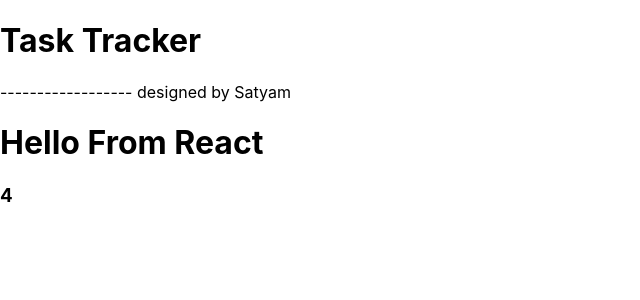
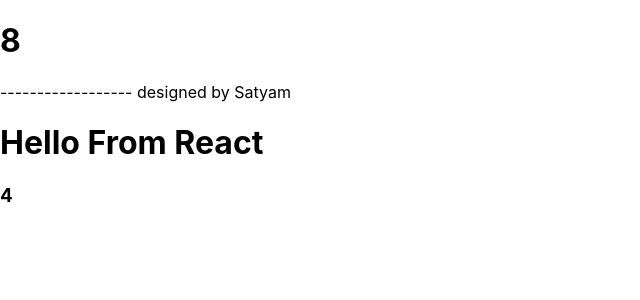
Before and after one commit to mrsatyam/react-tutorial, a React (Create React App) app: page / in a window 1280 px wide. Shown: the top 300 px of the page, without its empty margins (0-640 px from the left). Built offline with nearby package versions, Linux system fonts and the light colour scheme.

Commit message:
Adding type safety to Header component's properties using propTypes. Gives console warning if type doesn't match.

```diff
--- a/src/App.js
+++ b/src/App.js
@@ -4,7 +4,7 @@
 
   return (
     <div className="App">
-      <Header title="Task Tracker" devName="Satyam" > </Header>
+      <Header title={3+5} devName="Satyam" > </Header>
       <h1> Hello From React</h1>
       <h3> {2+2}</h3>
     </div>
--- a/src/components/Header.js
+++ b/src/components/Header.js
@@ -1,3 +1,5 @@
+import PropTypes from 'prop-types';
+
 const Header = ({title, devName}) => {
   return (
     <header>
@@ -13,4 +15,8 @@
     title: 'Default'
 }
 
+Header.propTypes={
+    title: PropTypes.string
+}
+
 export default Header;
```
